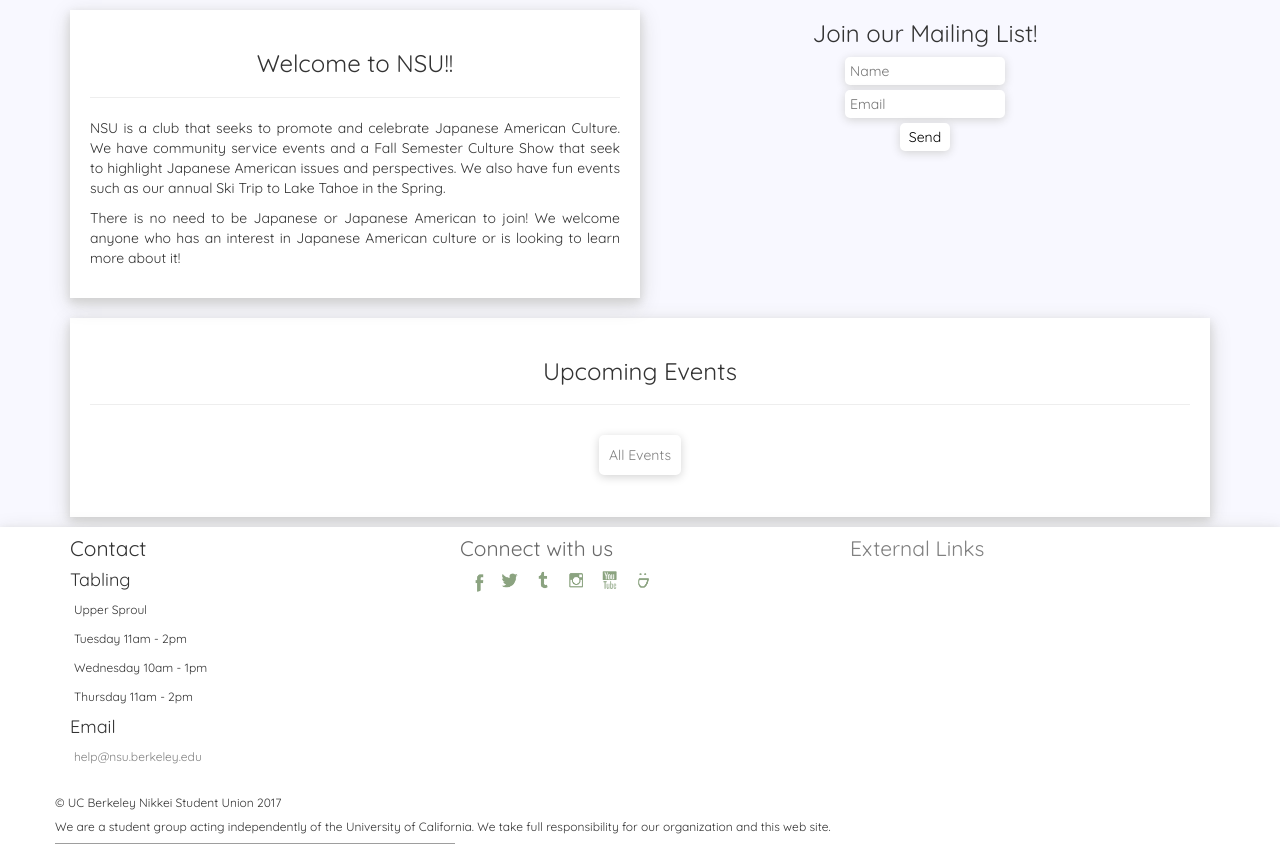
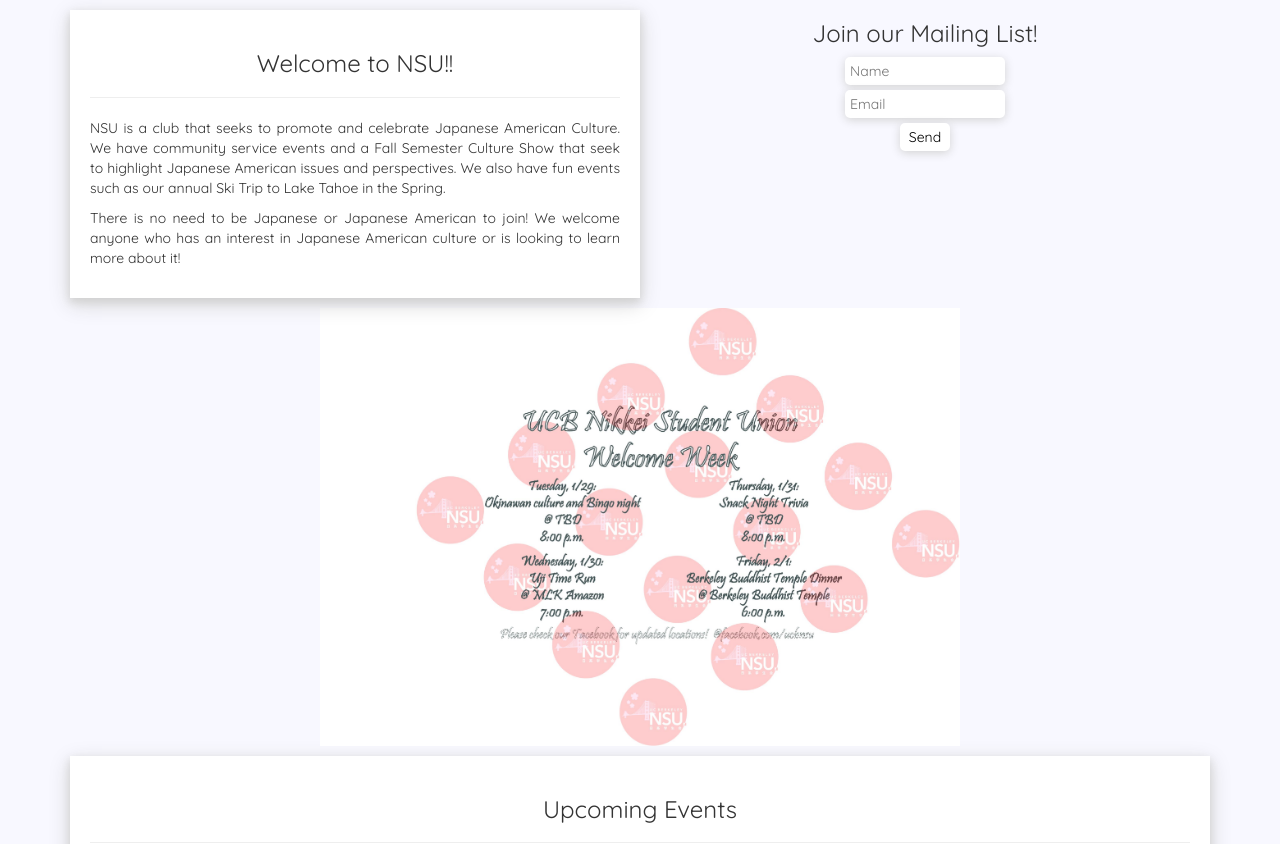
Before and after one commit to ucbnsu/website, a PHP site: page / in a window 1280 px wide. Shown: the part 196-1040 px from the top of the page. Run offline with PHP 8.4, Linux system fonts and the light colour scheme; data that the repository does not hold is empty; some libraries are stand-ins or nearby versions; some web fonts are replaced; grey boxes are pictures that could not be loaded.

Commit message:
added welcome week image to home page

```diff
--- a/index.php
+++ b/index.php
@@ -41,6 +41,7 @@
 					</div>
 				</div>
 			</div>
+			<img id="welcome_week" src="pictures/WelcomeSpring2019.jpg" alt="" style="display:block; width:50%; height:50%; margin-left:auto; margin-right:auto;"/>
 			<div class="row">
 				<div class="container">
 					<div class="blurb">
```
Also changed, not shown: pictures/WelcomeSpring2019.jpg (added).
